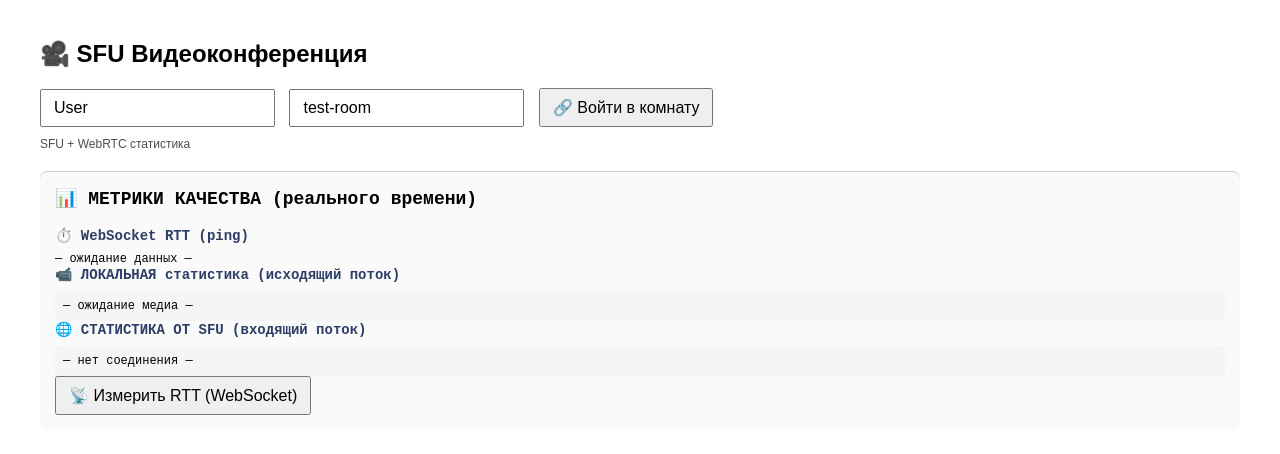
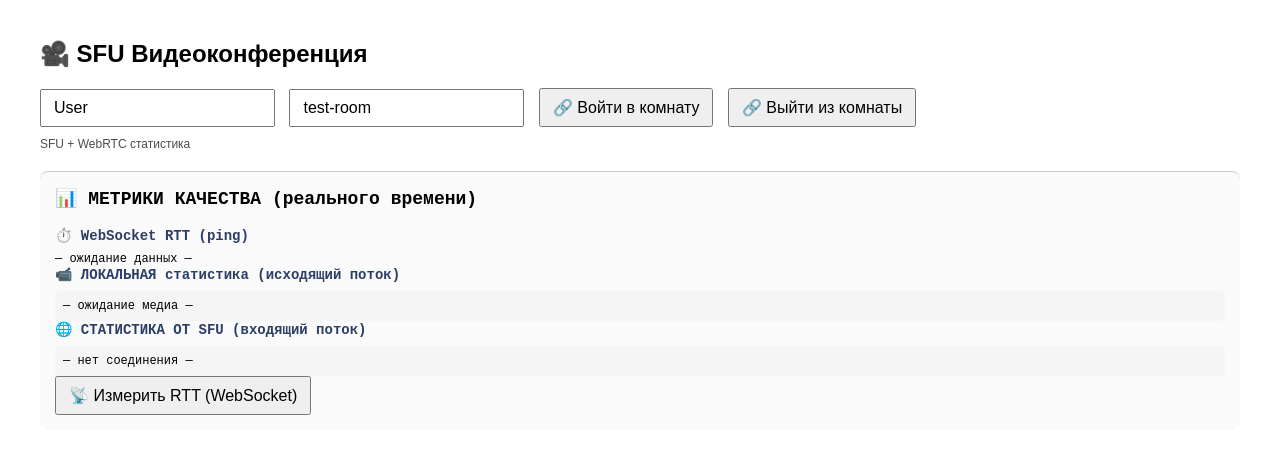
Before and after one commit to TheMineron/webrtc, a plain HTML site: page sfu/static/html/index.html in a window 1280 px wide. Drawn offline with Linux system fonts and the light colour scheme.

Commit message:
refactoring

```diff
--- a/sfu/static/html/index.html
+++ b/sfu/static/html/index.html
@@ -92,6 +92,7 @@
   <input type="text" id="nickname" placeholder="Ваше имя (например: Алексей)" value="User" required>
   <input type="text" id="roomId" placeholder="ID комнаты" value="test-room" required>
   <button id="joinBtn">🔗 Войти в комнату</button>
+  <button id="leaveBtn">🔗 Выйти из комнаты</button>
   <div style="font-size:12px; margin-top:10px; opacity:0.7;">SFU + WebRTC статистика</div>
 </div>
 
```
